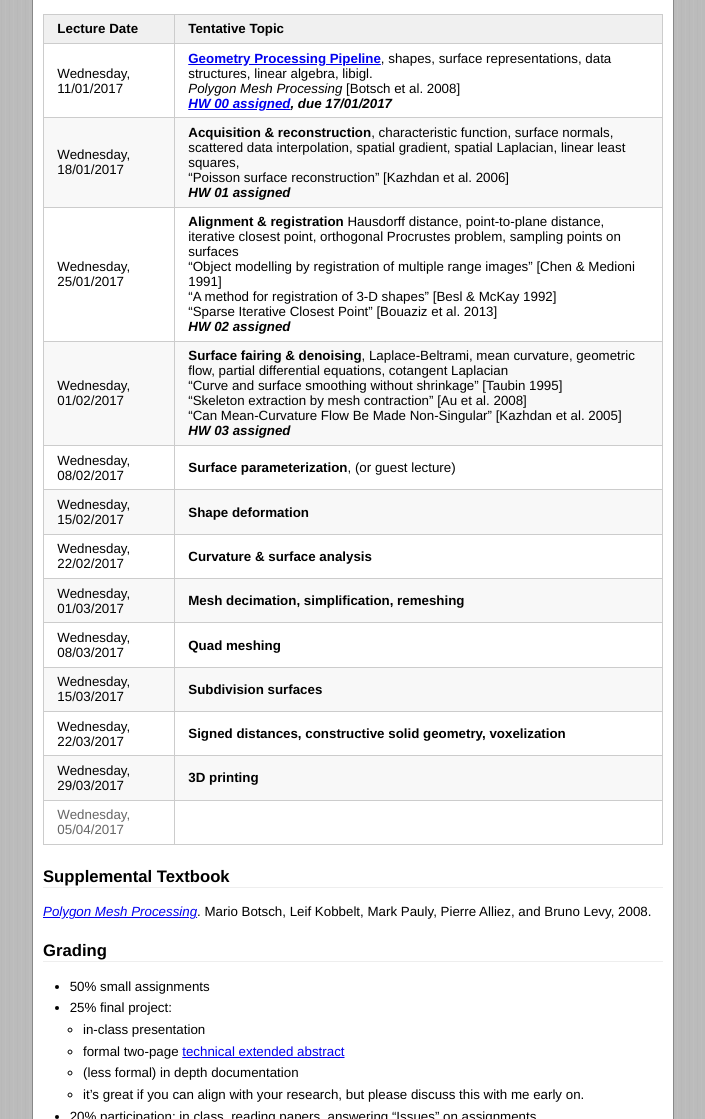
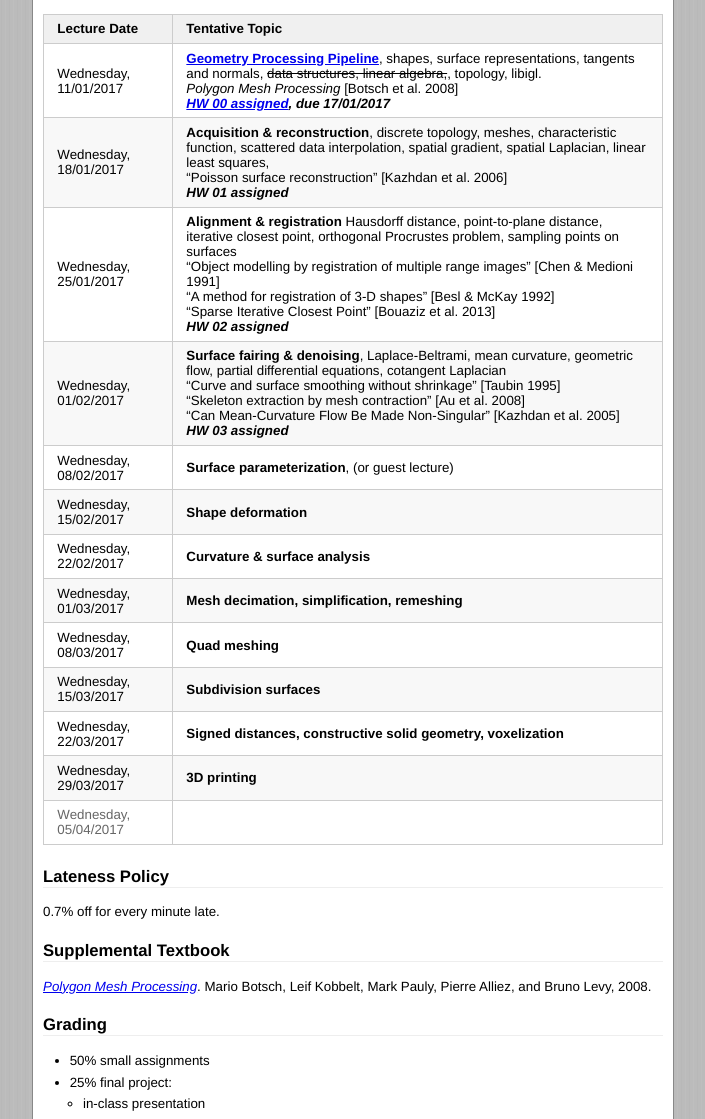
Before and after one commit to alecjacobson/geometry-processing-csc2520, a plain HTML site: page index.html in a window 1280 px wide. Shown: the part 1424-2543 px from the top of the page, without its empty margins (287-992 px from the left). Drawn offline with Linux system fonts and the light colour scheme.

Commit message:
late policy

```diff
--- a/index.html
+++ b/index.html
@@ -113,11 +113,11 @@ the particular application.</p>
 <tbody>
 <tr>
 	<td style="text-align:left;">Wednesday, 11/01/2017</td>
-	<td style="text-align:left;"><a href="lecture-notes/introduction.html"><strong>Geometry Processing Pipeline</strong></a>, shapes, surface representations, data structures, linear algebra, libigl. <br> <em>Polygon Mesh Processing</em> [Botsch et al. 2008] <br> <em><strong><a href="https://github.com/alecjacobson/geometry-processing-introduction">HW 00 assigned</a>, due 17/01/2017</strong></em></td>
+	<td style="text-align:left;"><a href="lecture-notes/introduction.html"><strong>Geometry Processing Pipeline</strong></a>, shapes, surface representations, tangents and normals, <del>data structures, linear algebra,</del>, topology, libigl. <br> <em>Polygon Mesh Processing</em> [Botsch et al. 2008] <br> <em><strong><a href="https://github.com/alecjacobson/geometry-processing-introduction">HW 00 assigned</a>, due 17/01/2017</strong></em></td>
 </tr>
 <tr>
 	<td style="text-align:left;">Wednesday, 18/01/2017</td>
-	<td style="text-align:left;"><strong>Acquisition &amp; reconstruction</strong>, characteristic function, surface normals, scattered data interpolation, spatial gradient, spatial Laplacian, linear least squares, <br> &#8220;Poisson surface reconstruction&#8221; [Kazhdan et al. 2006] <br> <em><strong>HW 01 assigned</strong></em></td>
+	<td style="text-align:left;"><strong>Acquisition &amp; reconstruction</strong>, discrete topology, meshes, characteristic function, scattered data interpolation, spatial gradient, spatial Laplacian, linear least squares, <br> &#8220;Poisson surface reconstruction&#8221; [Kazhdan et al. 2006] <br> <em><strong>HW 01 assigned</strong></em></td>
 </tr>
 <tr>
 	<td style="text-align:left;">Wednesday, 25/01/2017</td>
@@ -166,6 +166,10 @@ the particular application.</p>
 </tbody>
 </table>
 
+<h2 id="latenesspolicy">Lateness Policy</h2>
+
+<p>0.7% off for every minute late.</p>
+
 <h2 id="supplementaltextbook">Supplemental Textbook</h2>
 
 <p><a href="https://www.amazon.ca/Polygon-Mesh-Processing-Mario-Botsch/dp/1568814267/"><em>Polygon Mesh
```
Also changed, not shown: 1 other file.
